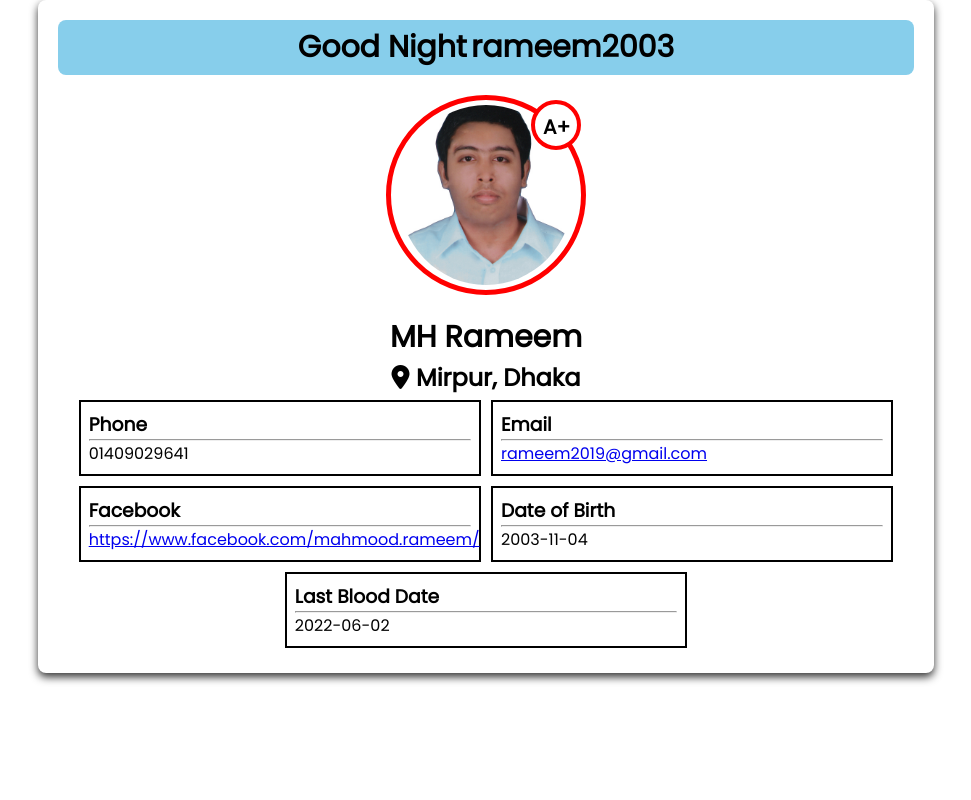
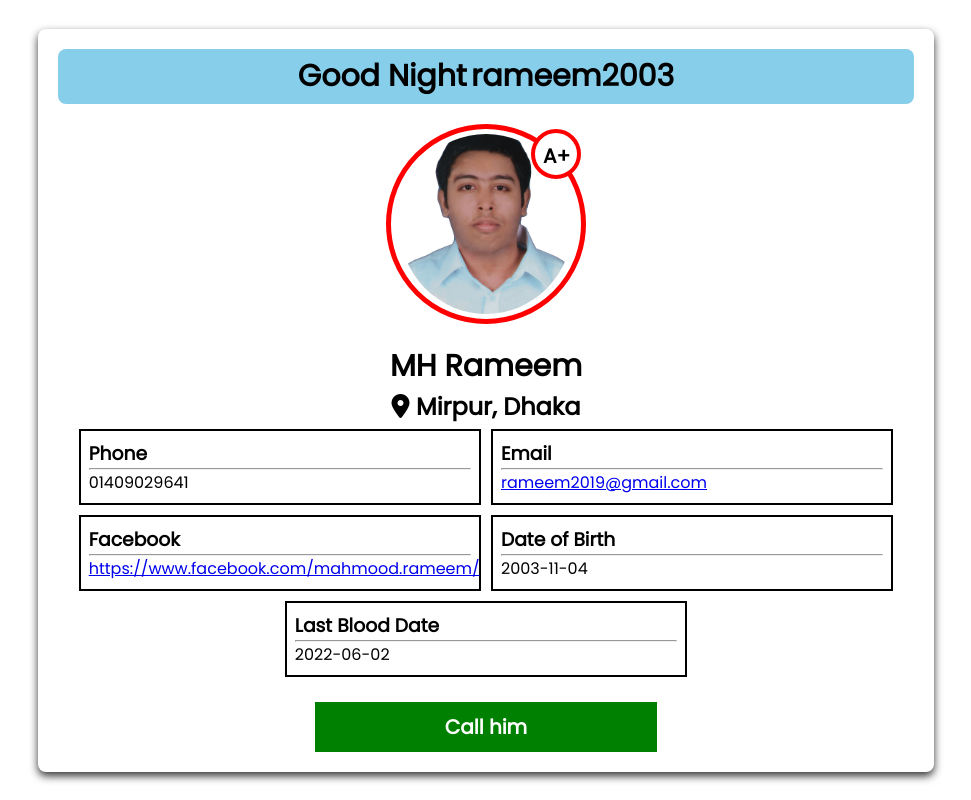
Before and after one commit to rameem2003/dhaka-blood-php-test, a PHP site: page /view_profile.php?viewProfile=2 in a window 1280 px wide. Shown: the whole page, without its empty margins (154-1125 px from the left). Run offline with PHP 8.4, Linux system fonts and the light colour scheme; data comes from the database, SQL or seed files in the repository; data that the repository does not hold is empty; some libraries are stand-ins or nearby versions.

Commit message:
update ui

```diff
--- a/css/profile.css
+++ b/css/profile.css
@@ -120,6 +120,22 @@ body{
     color: white;
 }
 
+.call{
+    text-align: center;
+    margin-top: 20px;
+}
+
+.call a{
+    background-color: green;
+    color: white;
+    display: inline-block;
+    padding: 10px 20px;
+    width: 40%;
+    text-align: center;
+    text-decoration: none;
+    font-size: 20px;
+    font-weight: bold;
+}
 
 /* responsive */
 @media screen and (max-width: 500px) {
--- a/dashboard.php
+++ b/dashboard.php
@@ -148,7 +148,7 @@
                                         <td><?php echo $row['location']; ?></td>
                                         <td><?php echo $row['blood'] ?></td>
                                         <td><?php echo $row['email'] ?></td>
-                                        <td><a class="trash" href="dashboard.php?dl=<?php echo $row['id'] ?>"><i class="fa-solid fa-trash"></i></a> <a class="trash" target="_blank" href="./view_profile.php?viewProfile=<?php echo $row['id']; ?>"><i class="fa-solid fa-eye"></i></a> </td>
+                                        <td><a class="trash" href="dashboard.php?dl=<?php echo $row['id'] ?>"><i class="fa-solid fa-trash"></i></a> &nbsp; <a class="trash" target="_blank" href="./view_profile.php?viewProfile=<?php echo $row['id']; ?>"><i class="fa-solid fa-eye"></i></a> </td>
                                     </tr>
 
                                 <?php
--- a/view_profile.php
+++ b/view_profile.php
@@ -32,6 +32,15 @@
 
     <!-- fontawesome cdn -->
     <link rel="stylesheet" href="https://cdnjs.cloudflare.com/ajax/libs/font-awesome/6.1.1/css/all.min.css"/>
+
+    <style>
+        body{
+            display: flex;
+            align-items: center;
+            justify-content: center;
+            min-height: 100vh;
+        }
+    </style>
 </head>
 <body>
     <section id="wrapper">
@@ -83,6 +92,10 @@
             </div>
         </div>
 
+        <div class="call">
+            <a href="">Call him</a>
+        </div>
+
         <!-- <div class="btns">
             <a class="edit edit-color" href="./update_profile.php"><i class="fa-solid fa-pen-to-square"></i> Edit</a>
             <a class="logout logout-color" href="profile.php?logout=<?php echo $user_id; ?>"><i class="fa-solid fa-right-from-bracket"></i> Logout</a>
```
